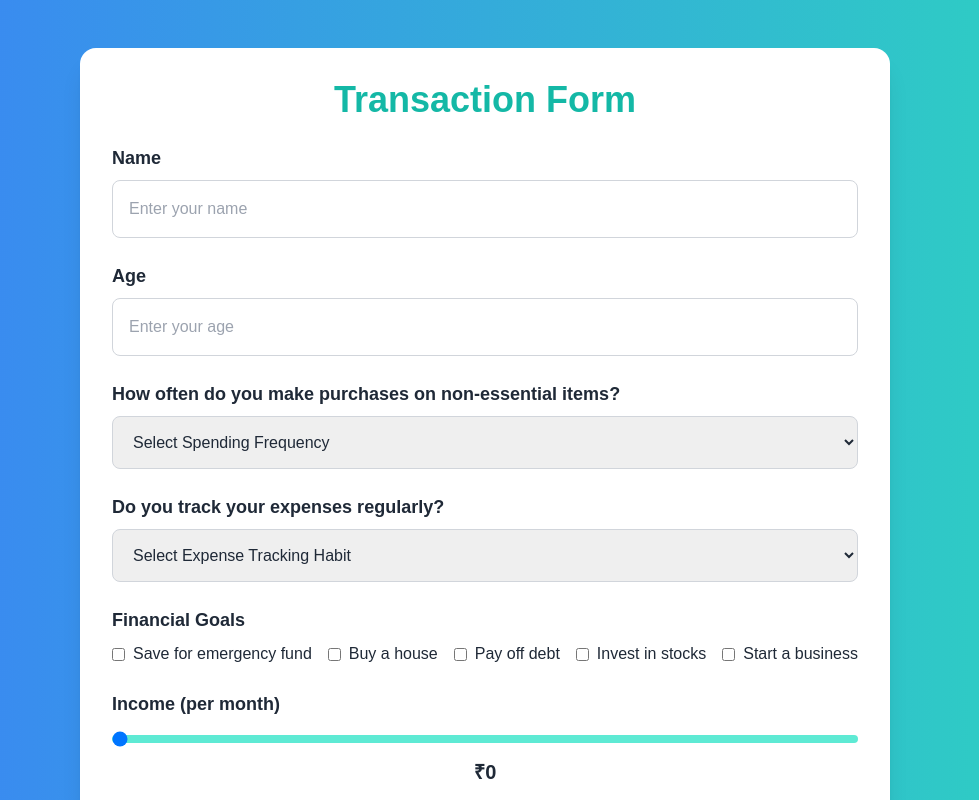
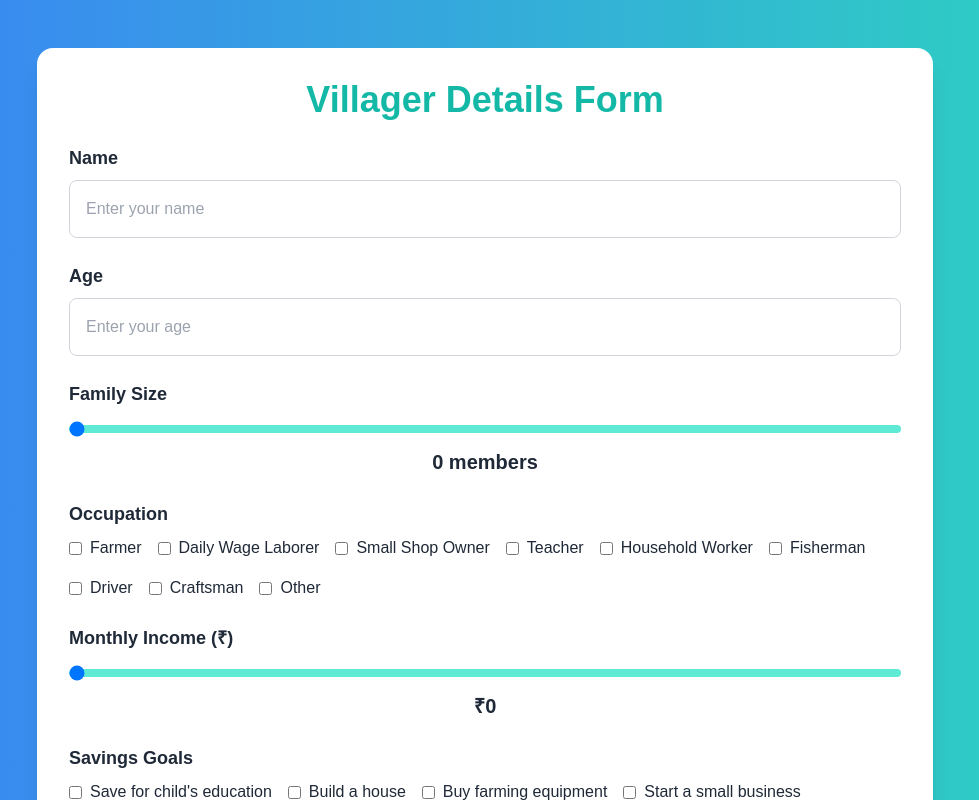
Before and after one commit to JainSneha6/Unnati, a React (Create React App) app in the folder frontend/: page /detail in a window 1280 px wide. Shown: the top 800 px of the page, without its empty margins (155-1134 px from the left). Built offline with nearby package versions, Linux system fonts and the light colour scheme.

Commit message:
Changed Transaction Form

```diff
--- a/frontend/src/pages/TransactionForm.js
+++ b/frontend/src/pages/TransactionForm.js
@@ -1,39 +1,51 @@
 import React, { useState } from "react";
 
-const TransactionForm = () => {
+const VillagerForm = () => {
   const [name, setName] = useState("");
   const [age, setAge] = useState("");
-  const [spendingFrequency, setSpendingFrequency] = useState("");
-  const [expenseTracking, setExpenseTracking] = useState("");
-  const [financialGoals, setFinancialGoals] = useState([]);
-  const [income, setIncome] = useState(0);
+  const [familySize, setFamilySize] = useState(0);
+  const [occupation, setOccupation] = useState([]);
+  const [monthlyIncome, setMonthlyIncome] = useState(0);
+  const [savingsGoals, setSavingsGoals] = useState([]);
 
-  const financialGoalsOptions = [
-    "Save for emergency fund",
-    "Buy a house",
-    "Pay off debt",
-    "Invest in stocks",
-    "Start a business",
+  const occupationOptions = [
+    "Farmer",
+    "Daily Wage Laborer",
+    "Small Shop Owner",
+    "Teacher",
+    "Household Worker",
+    "Fisherman",
+    "Driver",
+    "Craftsman",
+    "Other",
   ];
 
-  const spendingFrequencyOptions = [
-    "Once or twice a week",
-    "3-4 times a week",
-    "5 or more times a week",
+  const savingsGoalsOptions = [
+    "Save for child's education",
+    "Build a house",
+    "Buy farming equipment",
+    "Start a small business",
+    "Purchase livestock",
+    "Plan for medical emergencies",
+    "Save for a family wedding",
+    "Other",
   ];
 
-  const expenseTrackingOptions = [
-    "Yes, I keep track regularly",
-    "Sometimes, but not consistently",
-    "No, I don’t track my expenses",
-  ];
+  const handleOccupationChange = (e) => {
+    const value = e.target.value;
+    if (occupation.includes(value)) {
+      setOccupation(occupation.filter((item) => item !== value));
+    } else {
+      setOccupation([...occupation, value]);
+    }
+  };
 
-  const handleGoalChange = (e) => {
+  const handleSavingsGoalChange = (e) => {
     const value = e.target.value;
-    if (financialGoals.includes(value)) {
-      setFinancialGoals(financialGoals.filter((goal) => goal !== value));
+    if (savingsGoals.includes(value)) {
+      setSavingsGoals(savingsGoals.filter((goal) => goal !== value));
     } else {
-      setFinancialGoals([...financialGoals, value]);
+      setSavingsGoals([...savingsGoals, value]);
     }
   };
 
@@ -43,14 +55,14 @@ const TransactionForm = () => {
     const formData = {
       name,
       age,
-      spendingFrequency,
-      expenseTracking,
-      financialGoals,
-      income,
+      familySize,
+      occupation,
+      monthlyIncome,
+      savingsGoals,
     };
 
     // Store form data in localStorage
-    localStorage.setItem("transactionFormData", JSON.stringify(formData));
+    localStorage.setItem("villagerFormData", JSON.stringify(formData));
 
     console.log("Form data saved to localStorage", formData);
   };
@@ -58,7 +70,7 @@ const TransactionForm = () => {
   return (
     <div className="min-h-screen flex flex-col bg-gradient-to-r from-blue-500 to-teal-400 text-white py-12 px-4">
       <div className="max-w-4xl mx-auto bg-white p-8 rounded-2xl shadow-xl text-gray-800">
-        <h2 className="text-4xl font-bold text-center mb-6 text-teal-500">Transaction Form</h2>
+        <h2 className="text-4xl font-bold text-center mb-6 text-teal-500">Villager Details Form</h2>
 
         <form onSubmit={handleSubmit}>
           <div className="grid grid-cols-1 gap-6">
@@ -93,78 +105,79 @@ const TransactionForm = () => {
             </div>
 
             <div>
-              <label htmlFor="spendingFrequency" className="block text-lg font-semibold mb-2">
-                How often do you make purchases on non-essential items?
+              <label htmlFor="familySize" className="block text-lg font-semibold mb-2">
+                Family Size
               </label>
-              <select
-                id="spendingFrequency"
-                value={spendingFrequency}
-                onChange={(e) => setSpendingFrequency(e.target.value)}
-                className="w-full p-4 rounded-lg border border-gray-300 focus:outline-none focus:ring-2 focus:ring-teal-500"
-              >
-                <option value="">Select Spending Frequency</option>
-                {spendingFrequencyOptions.map((option, index) => (
-                  <option key={index} value={option}>
-                    {option}
-                  </option>
-                ))}
-              </select>
+              <input
+                type="range"
+                id="familySize"
+                min="1"
+                max="20"
+                value={familySize}
+                onChange={(e) => setFamilySize(e.target.value)}
+                className="w-full h-2 bg-teal-300 rounded-lg appearance-none cursor-pointer"
+              />
+              <div className="text-center mt-2">
+                <span className="text-xl font-semibold">{familySize} members</span>
+              </div>
             </div>
 
             <div>
-              <label htmlFor="expenseTracking" className="block text-lg font-semibold mb-2">
-                Do you track your expenses regularly?
-              </label>
-              <select
-                id="expenseTracking"
-                value={expenseTracking}
-                onChange={(e) => setExpenseTracking(e.target.value)}
-                className="w-full p-4 rounded-lg border border-gray-300 focus:outline-none focus:ring-2 focus:ring-teal-500"
-              >
-                <option value="">Select Expense Tracking Habit</option>
-                {expenseTrackingOptions.map((option, index) => (
-                  <option key={index} value={option}>
-                    {option}
-                  </option>
-                ))}
-              </select>
-            </div>
-
-            <div>
-              <label htmlFor="financialGoals" className="block text-lg font-semibold mb-2">
-                Financial Goals
+              <label htmlFor="occupation" className="block text-lg font-semibold mb-2">
+                Occupation
               </label>
               <div className="flex flex-wrap gap-4">
-                {financialGoalsOptions.map((goal, index) => (
+                {occupationOptions.map((job, index) => (
                   <label key={index} className="inline-flex items-center">
                     <input
                       type="checkbox"
-                      value={goal}
-                      checked={financialGoals.includes(goal)}
-                      onChange={handleGoalChange}
+                      value={job}
+                      checked={occupation.includes(job)}
+                      onChange={handleOccupationChange}
                       className="mr-2 rounded-md focus:ring-teal-500"
                     />
-                    {goal}
+                    {job}
                   </label>
                 ))}
               </div>
             </div>
 
             <div>
-              <label htmlFor="income" className="block text-lg font-semibold mb-2">
-                Income (per month)
+              <label htmlFor="monthlyIncome" className="block text-lg font-semibold mb-2">
+                Monthly Income (₹)
               </label>
               <input
                 type="range"
-                id="income"
+                id="monthlyIncome"
                 min="1000"
                 max="500000"
-                value={income}
-                onChange={(e) => setIncome(e.target.value)}
+                step="500"
+                value={monthlyIncome}
+                onChange={(e) => setMonthlyIncome(e.target.value)}
                 className="w-full h-2 bg-teal-300 rounded-lg appearance-none cursor-pointer"
               />
               <div className="text-center mt-2">
-                <span className="text-xl font-semibold">₹{income}</span>
+                <span className="text-xl font-semibold">₹{monthlyIncome}</span>
+              </div>
+            </div>
+
+            <div>
+              <label htmlFor="savingsGoals" className="block text-lg font-semibold mb-2">
+                Savings Goals
+              </label>
+              <div className="flex flex-wrap gap-4">
+                {savingsGoalsOptions.map((goal, index) => (
+                  <label key={index} className="inline-flex items-center">
+                    <input
+                      type="checkbox"
+                      value={goal}
+                      checked={savingsGoals.includes(goal)}
+                      onChange={handleSavingsGoalChange}
+                      className="mr-2 rounded-md focus:ring-teal-500"
+                    />
+                    {goal}
+                  </label>
+                ))}
               </div>
             </div>
 
@@ -183,4 +196,4 @@ const TransactionForm = () => {
   );
 };
 
-export default TransactionForm;
+export default VillagerForm;
```
